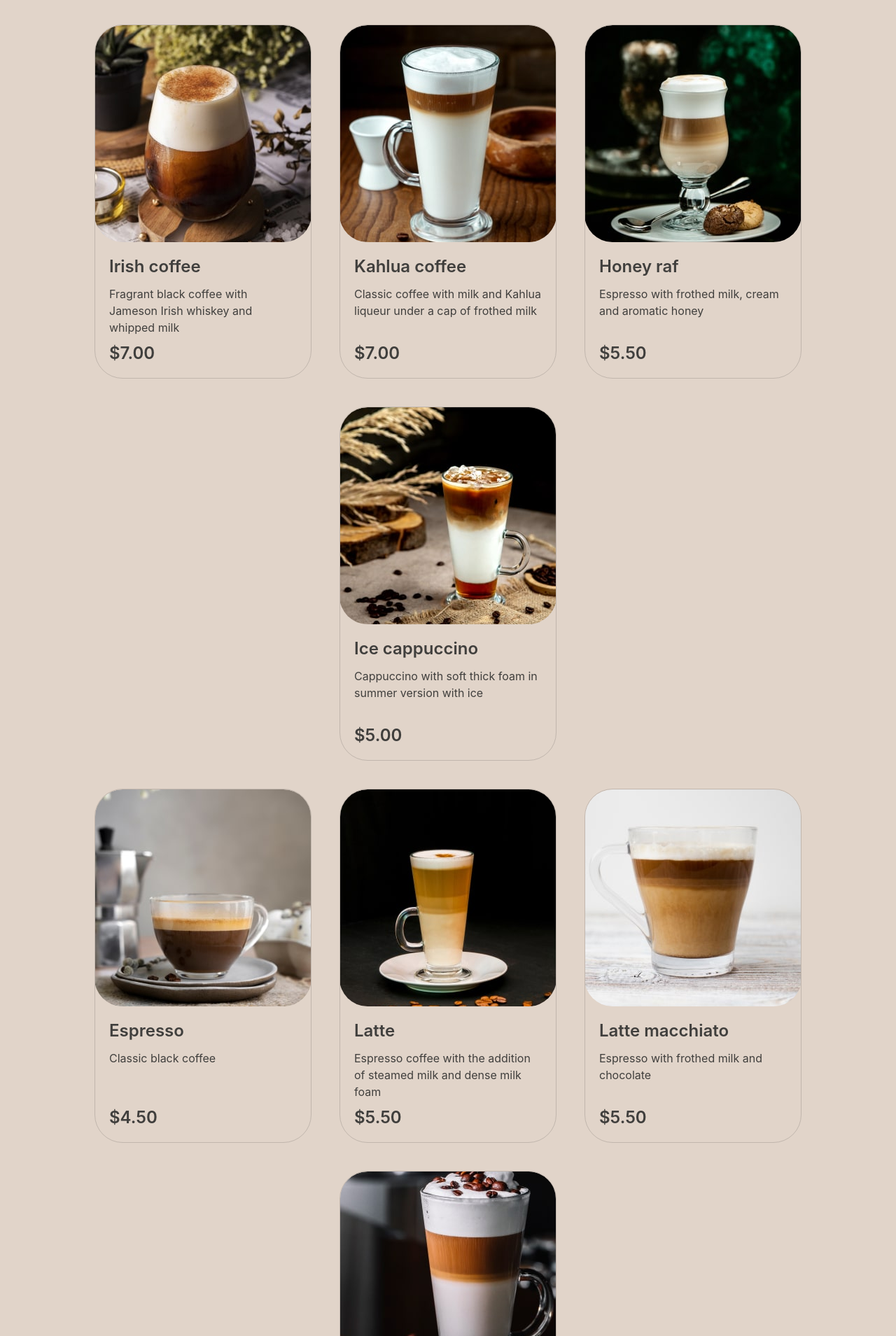
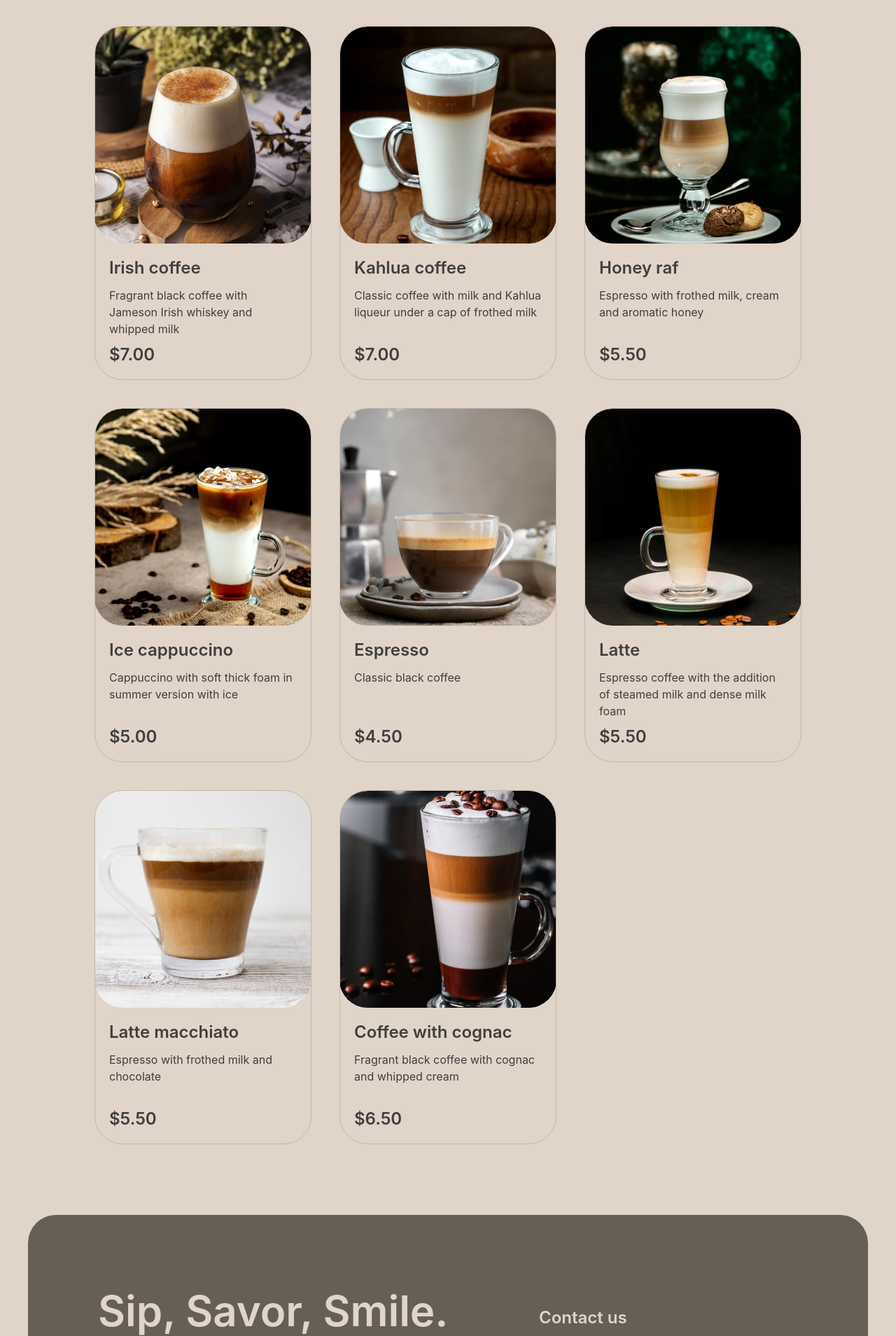
Before and after one commit to MaxBeen8/coffee-house, a plain HTML site: page coffee-house/menu/index.html in a window 1280 px wide. Shown: the part 340-2249 px from the top of the page at 70% size. Drawn offline with Linux system fonts and the light colour scheme; a web font is replaced by a local one.

Commit message:
fix: layout

```diff
--- a/coffee-house/menu/css/index.css
+++ b/coffee-house/menu/css/index.css
@@ -184,8 +184,8 @@ A IMG {
   max-width: 1360px;
   flex-direction: column;
   justify-content: center;
-  align-items: flex-start;
-  gap: 38px;
+  align-items: center;
+  gap: 40px;
   align-self: stretch;
 }
 
@@ -297,28 +297,11 @@ A IMG {
 /* Menu grid */
 
 .menu_flex {
-  display: flex;
+  display: grid;
   width: 100%;
+  grid-template-columns: repeat(auto-fill, 310px);
+  gap: 40px;
   justify-content: center;
-  flex-direction: column;
-  gap: 40px;
-  flex-wrap: nowrap;
-  align-items: center;
-}
-
-.menu_flex_row1 {
-  display: flex;
-  justify-content: center;
-  gap: 40px;
-  flex-wrap: wrap
-}
-
-.menu_flex_row2 {
-  display: flex;
-  justify-content: center;
-  align-content: center;
-  gap: 40px;
-  flex-wrap: wrap
 }
 
 .reload {
@@ -602,23 +585,15 @@ A IMG {
   }
 
   .menu {
-    margin-bottom: 100px;
+    margin-bottom: 101px;
   }
 
-  .menu_container {
-    gap: 39px;
-  }
-
-  .menu_flex {
-    gap: 42px;
+  .menu_position:nth-child(n + 5) {
+    display: none;
   }
 
   .menu_position_price {
     padding-bottom: 18px;
-  }
-
-  .menu_flex_row2 {
-    display: none;
   }
 
   .reload {
--- a/coffee-house/menu/index.html
+++ b/coffee-house/menu/index.html
@@ -79,7 +79,6 @@
           </div>
         </div>
         <div class="menu_flex">
-          <div class="menu_flex_row1">
           <div class="menu_position">
             <div class="photo">
               <img src="./img/coffee-1.jpg" alt="coffee-1" class="about_img">
@@ -152,8 +151,6 @@
               </p>
             </div>
           </div>
-          </div>
-          <div class="menu_flex_row2">
           <div class="menu_position">
             <div class="photo">
               <img src="./img/coffee-5.jpg" alt="coffee-5" class="about_img">
@@ -235,7 +232,6 @@
         </div>
       </div>
     </div>
-    </div>
     <footer id="contact-us" class="footer">
       <div class="footer_container">
         <div class="footer_offer">
@@ -306,6 +302,5 @@
         </div>
       </div>
     </footer>
-    <script src="./js/index.js"></script>
   </body>
 </html>
```
Also changed, not shown: coffee-house/index.html (+0 -1 lines). Lines whose indentation alone changed are shown as unchanged.
